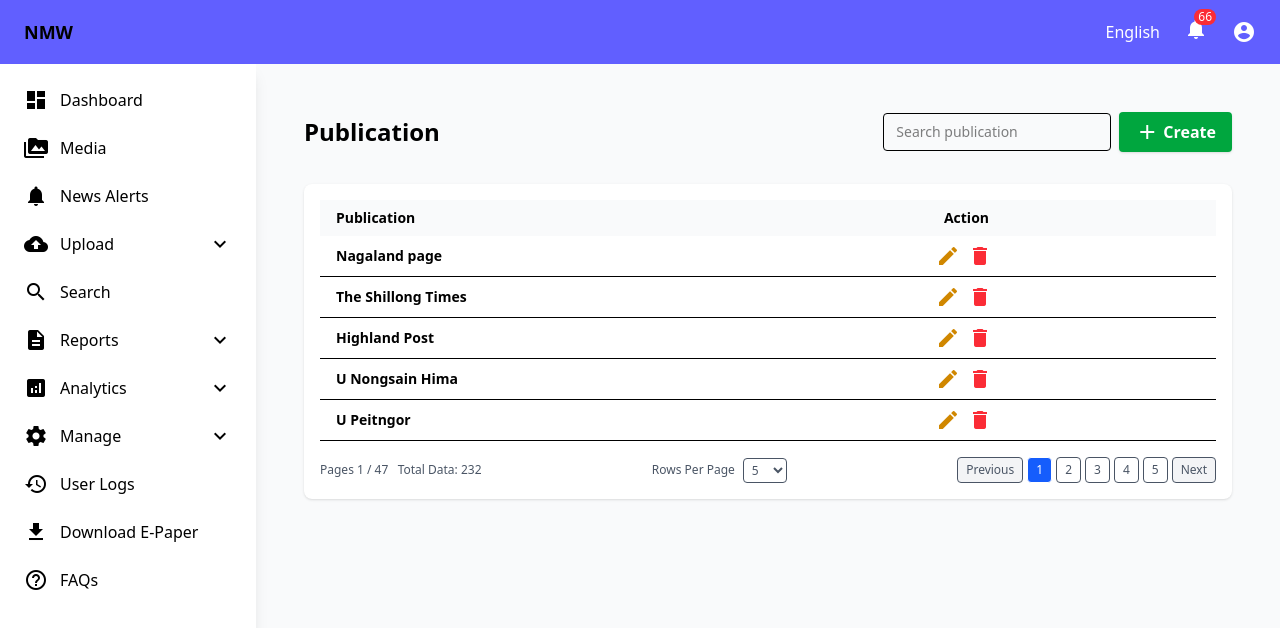
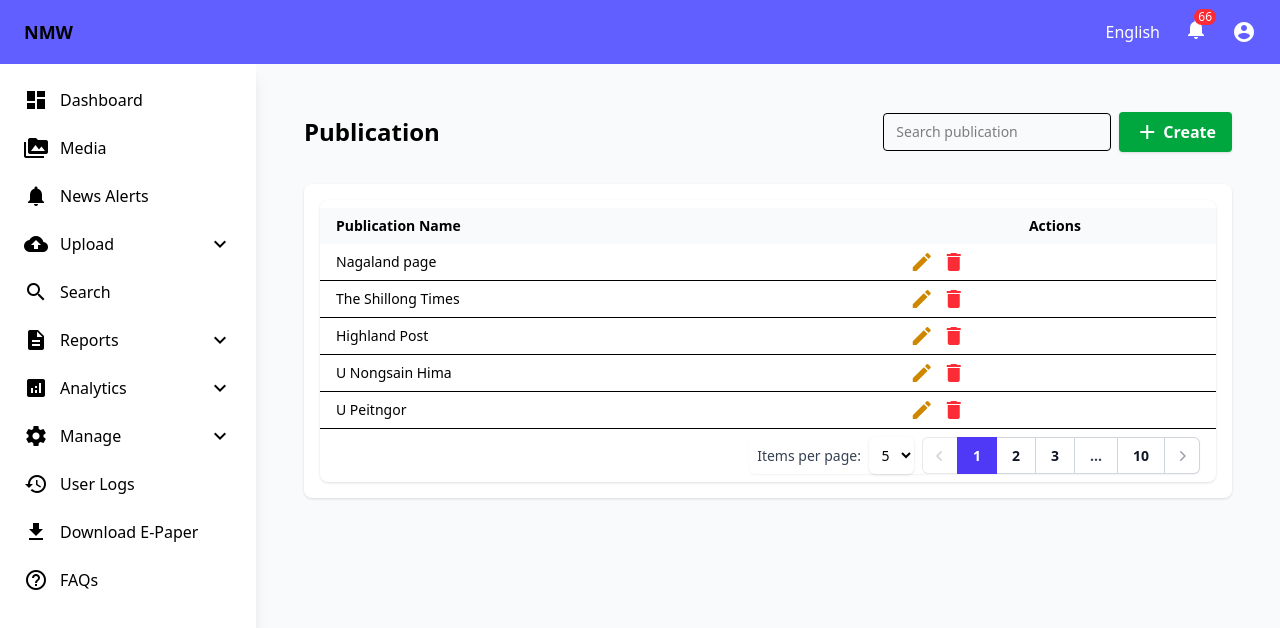
Before and after one commit to HarshilPanchal23/nmw, a Next.js app: page /manage/publication in a window 1280 px wide. Shown: the top 628 px of the page. Built offline with nearby package versions, Linux system fonts and the light colour scheme.

Commit message:
publication page

```diff
--- a/app/(root)/manage/publication/page.tsx
+++ b/app/(root)/manage/publication/page.tsx
@@ -1,7 +1,21 @@
 "use client";
+import Pagination from "@/app/components/elements/Pagination";
+import DynamicTable, { Column } from "@/app/components/elements/Table";
 import React, { useState } from "react";
 
-const initialPublications = [
+
+const columns: Column[] = [
+  { columnKey: "publication", columnLabel: "Publication Name" },
+];
+
+const actions = (row: any) => (
+  <div className="flex gap-2">
+    <span className="material-icons text-gray-500 cursor-pointer">edit</span>
+    <span className="material-icons text-red-500 cursor-pointer">delete</span>
+  </div>
+);
+
+const tableData = [
   { publication: "Nagaland page" },
   { publication: "The Shillong Times" },
   { publication: "Highland Post" },
@@ -13,14 +27,14 @@ export default function PublicationPage() {
   const [showModal, setShowModal] = useState(false);
   const [isEditMode, setIsEditMode] = useState(false);
   const [pub, setPub] = useState("");
-  const [editIdx, setEditIdx] = useState<number | null>(null);
+  const [editIdx, setEditIdx] = useState<number| string | null>(null);
   const [showDeleteModal, setShowDeleteModal] = useState(false);
   const [deleteIdx, setDeleteIdx] = useState<number | null>(null);
-  const [publications, setPublications] = useState(initialPublications);
+  const [publications, setPublications] = useState(tableData);
 
-  const handleEdit = (idx: number) => {
-    setEditIdx(idx);
-    setPub(publications[idx].publication);
+  const handleEdit = (idx:{ publication: string },) => {
+    setEditIdx(idx.publication);
+    setPub(idx.publication);
     setIsEditMode(true);
     setShowModal(true);
   };
@@ -146,59 +160,34 @@ export default function PublicationPage() {
 
       {/* Table */}
       <div className="bg-white rounded-lg shadow p-4 overflow-x-auto">
-        <table className="min-w-full text-sm">
-          <thead>
-            <tr className="bg-gray-50">
-              <th className="px-4 py-2 text-left font-semibold">Publication</th>
-              <th className="px-4 py-2 text-left font-semibold">Action</th>
-            </tr>
-          </thead>
-          <tbody>
-            {publications.map((row, idx) => (
-              <tr key={idx} className="border-b hover:bg-gray-50">
-                <td className="px-4 py-2 font-semibold whitespace-nowrap">{row.publication}</td>
-                <td className="px-2 py-2">
+        <div className="py-2 rounded-lg  bg-white shadow">
+          <DynamicTable tableData={tableData} columns={columns} rowActions={(row) =>
             <div className="flex gap-2">
               <span
                 className="material-icons text-yellow-600 cursor-pointer"
-                      onClick={() => handleEdit(idx)}
+                onClick={() => handleEdit(row)}
               >
                 edit
               </span>
               <span
                 className="material-icons text-red-500 cursor-pointer"
-                      onClick={() => handleDelete(idx)}
+                onClick={() => handleDelete(_idx_)}
               >
                 delete
               </span>
-                  </div>
-                </td>
-              </tr>
-            ))}
-          </tbody>
-        </table>
-
-        {/* Pagination (static) */}
-        <div className="flex items-center justify-between mt-4 text-xs text-gray-600">
-          <div>Pages 1 / 47 &nbsp; Total Data: 232</div>
-          <div className="flex items-center gap-2">
-            <span>Rows Per Page</span>
-            <select className="border rounded px-1 py-0.5">
-              <option>5</option>
-              <option>10</option>
-              <option>20</option>
-            </select>
-          </div>
-          <div className="flex items-center gap-1">
-            <button className="px-2 py-1 rounded border bg-gray-100">Previous</button>
-            <button className="px-2 py-1 rounded border bg-blue-600 text-white">1</button>
-            <button className="px-2 py-1 rounded border bg-white">2</button>
-            <button className="px-2 py-1 rounded border bg-white">3</button>
-            <button className="px-2 py-1 rounded border bg-white">4</button>
-            <button className="px-2 py-1 rounded border bg-white">5</button>
-            <button className="px-2 py-1 rounded border bg-gray-100">Next</button>
+            </div>} />
+          <div className="flex  px-4 pt-2 justify-end">
+            <Pagination
+              currentPage={1}
+              onPageChange={() => { }}
+              onPageSize={() => { }}
+              pageSize={5}
+              totalPages={10}
+            />
           </div>
         </div>
+
+
       </div>
     </div>
   );
```
Lines whose indentation alone changed are shown as unchanged.
